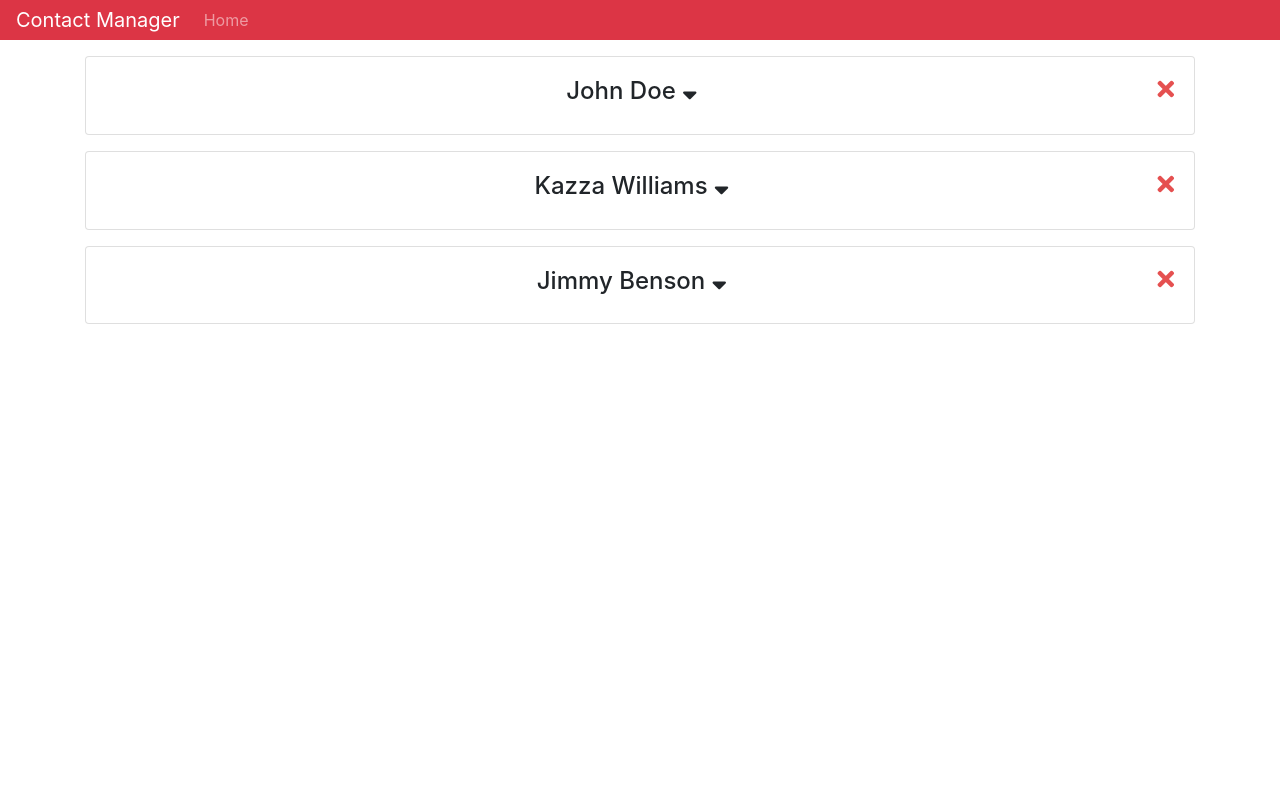
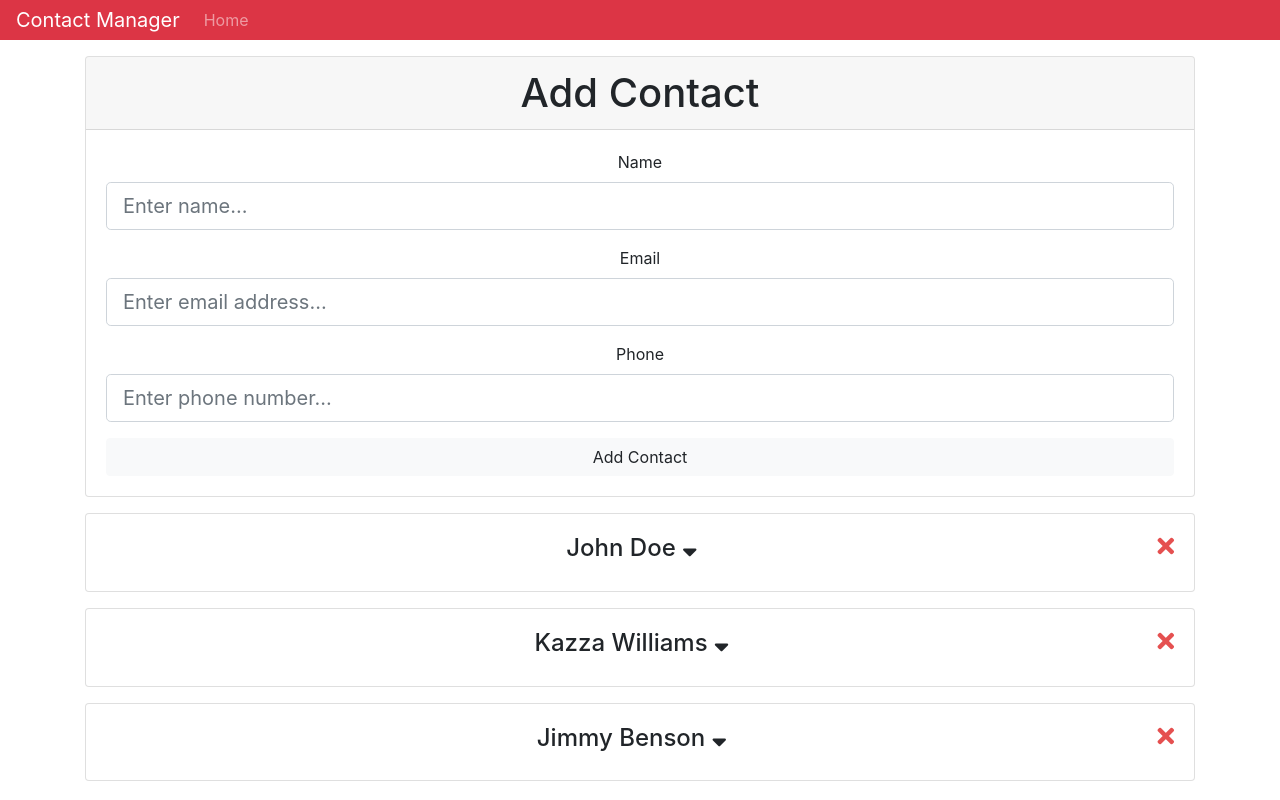
Before and after one commit to jordiup/react, a React (Create React App) app in the folder contact-manager/: page / in a window 1280 px wide. Built offline with nearby package versions, Linux system fonts and the light colour scheme.

Commit message:
Controlled component and onChange

```diff
--- a/contact-manager/src/App.js
+++ b/contact-manager/src/App.js
@@ -1,7 +1,7 @@
 import React, { Component } from 'react';
-import Contacts from './components/Contacts';
-import Contact from './components/Contact';
-import Header from './components/Header';
+import Contacts from './components/contacts/Contacts';
+import Header from './components/layout/Header';
+import AddContact from './components/contacts/AddContact';
 
 import { Provider } from './context';
 
@@ -30,6 +30,7 @@
       <div className="App">
         <Header branding="Contact Manager"/>
         <div className="container">
+          <AddContact />
           <Contacts />
         </div>
       </div>
--- a/contact-manager/src/components/ContactDeprecatedStyle.css
+++ /dev/null
@@ -1,4 +0,0 @@
-h4 {
-  color: blue;
-  text-transform: uppercase;
-}
--- /dev/null
+++ b/contact-manager/src/components/contacts/AddContact.js
@@ -0,0 +1,52 @@
+import React, { Component } from 'react'
+
+
+
+class AddContact extends Component {
+    state = {
+        name: '',
+        email: '',
+        phone: '' ,
+    };
+
+    onChange = e => this.setState({ [e.target.name]: e.target.value });
+
+    onSubmit = (e) => {
+        e.preventDefault();
+        console.log(this.state);
+    };
+
+    render() {
+    const { name, email, phone } = this.state;
+
+    return (
+      <div className="card mb-3">
+        <h1 className="card-header">Add Contact</h1>
+        <div className="card-body">
+            <form action="" onSubmit={this.onSubmit}>
+                <div className="form-group">
+                    <label htmlFor="name">Name</label>
+                    <input type="text" name="name" className="form-control form-control-lg" placeholder="Enter name..." value={name} onChange={this.onChange}/>
+                </div>
+            </form>
+            <form action="">
+                <div className="form-group">
+                    <label htmlFor="email">Email</label>
+                    <input type="email" name="email" className="form-control form-control-lg" placeholder="Enter email address..." value={email} onChange={this.onChange}/>
+                </div>
+            </form>
+            <form action="">
+                <div className="form-group">
+                    <label htmlFor="phone">Phone</label>
+                    <input type="text" name="phone" className="form-control form-control-lg" placeholder="Enter phone number..." value={phone} onChange={this.onChange}/>
+                </div>
+            </form>
+            <input type="submit" className="btn btn-block btn-light" value="Add Contact"/>
+
+        </div>
+      </div>
+    )
+  }
+}
+
+export default AddContact;
--- a/contact-manager/src/components/Contact.js
+++ b/contact-manager/src/components/contacts/Contact.js
@@ -1,6 +1,6 @@
 import React, { Component } from 'react';
 import PropTypes from 'prop-types';
-import { Consumer } from '../context'
+import { Consumer } from '../../context'
 
 class Contact extends Component {
 
```
Also changed, not shown: contact-manager/src/components/contacts/Contacts.js (renamed from contact-manager/src/components/Contacts.js, +4 -4 lines), contact-manager/src/components/layout/Header.js (renamed from contact-manager/src/components/Header.js).
